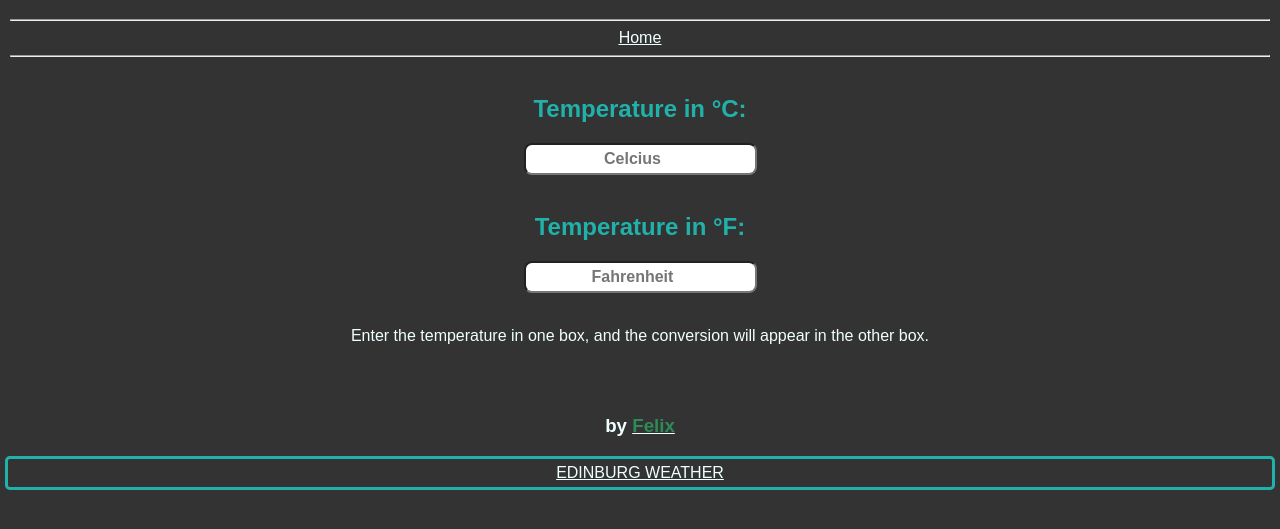
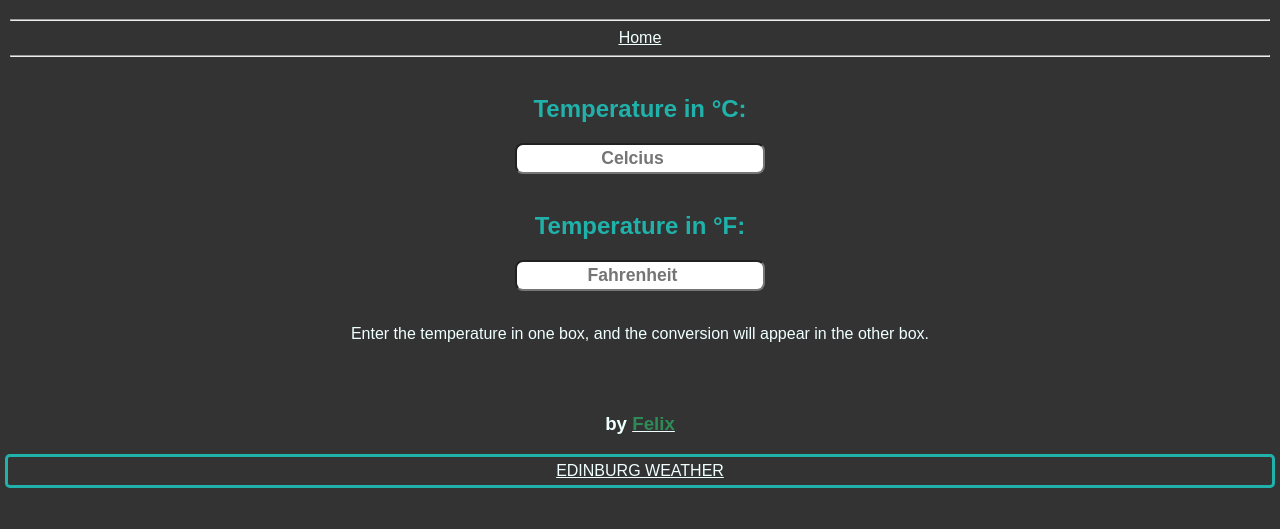
Before and after one commit to felixthecat8a/example, a website: page temp_app.html in a window 1280 px wide. Shown: the part 79-608 px from the top of the page. Drawn offline with Linux system fonts and the light colour scheme; a script that the page names is missing.

Commit message:
Update style.css

```diff
--- a/static/css/style.css
+++ b/static/css/style.css
@@ -39,9 +39,9 @@ a:hover {
     box-sizing: border-box;
     border-radius: 0.5rem;
     text-align: center;
-    font-size: medium;
+    font-size: 1.1rem;
     font-weight: bold;
-    padding: 5px;
+    padding: 3px;
 }
 #main input:focus {
     outline: 3px solid mediumslateblue;
```
